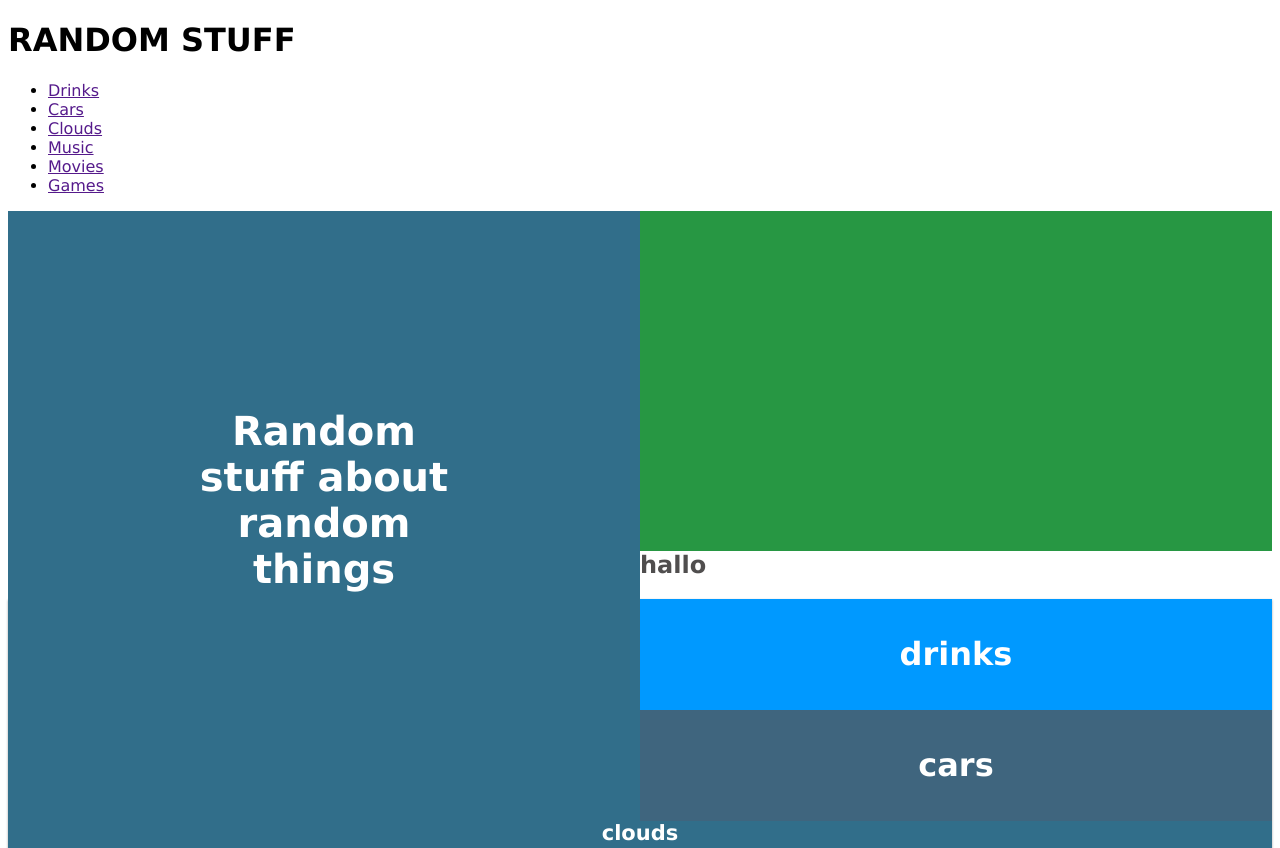
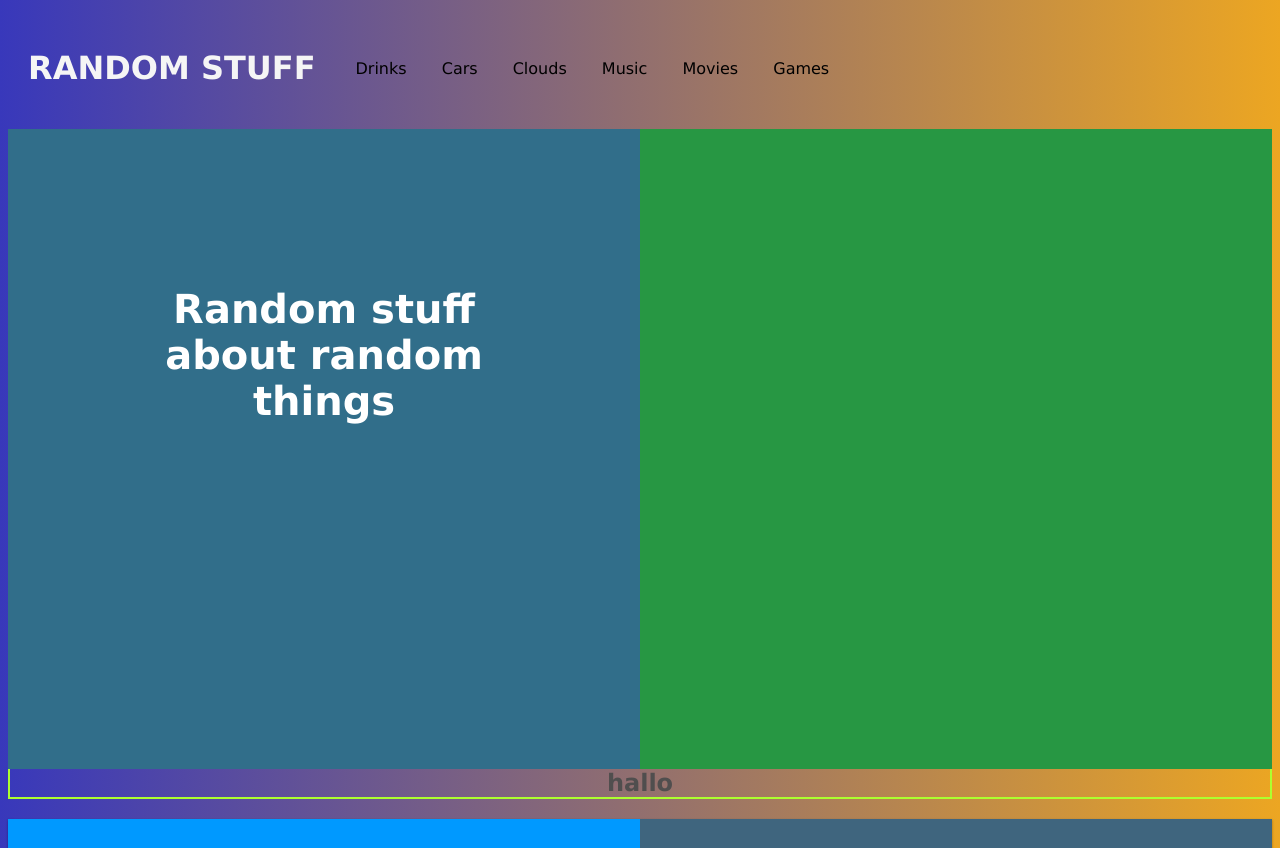
Before and after one commit to AndreMarin0/HUMCOM1_IDA2_20212022, a plain HTML site: page INDEX.html in a window 1280 px wide. Shown: the top 848 px of the page. Drawn offline with Linux system fonts and the light colour scheme.

Commit message:
Update INDEX.css

```diff
--- a/INDEX.css
+++ b/INDEX.css
@@ -8,17 +8,36 @@
     width: 100%;
     height: auto;
   }
-  .backimage{
-    background-image: url("backimage.jpg") ;
-    background-repeat: no-repeat;
-    background-position:center;
-    background-size:cover ;
+
+  .navbar{
+    display: flex;
+    width: 100%;
+    align-items: center;
+    padding: 20px;
+    color: whitesmoke;
+  }
+  nav ul li{
+    list-style: none;
+    display: inline-block;
+    margin-right: 30px;
+  }
+  nav ul li a{
+    text-decoration: none;
+    color: #000;
+    font-size: 14;
+  }
+  body{
+    background-image: linear-gradient(to right, rgb(56, 56, 187),rgb(236, 166, 34));
   }
   .color{
     color: #504e4e;
+    text-align: center;
+    border: 2px solid greenyellow;
+    margin: o auto;
   }
   .box1 {
     background-color: #0099ff;
+    min-height: 100vh;
     color: #ffffff;
     padding: 15px;
     float:left;
@@ -26,6 +45,7 @@
   }
   .box2 {
     background-color: #3f657e;
+    min-height: 100vh;
     color: #ffffff;
     padding: 15px;
     float:left;
@@ -33,15 +53,18 @@
   }
   .frontpage{
     background-color: #316e8a;
-    padding: 170px;
+    height: 80vh;
+    padding: 130px;
     font-size: 20px;
     color: #ffffff;
     text-align: center;
     float: left;
+    overflow:hidden;
   }
   .frontpage1{
     background-color: #279743;
-    padding: 170px;
+    height: 80vh;
+    padding: 130px;
     font-size: 20px;
     color: #ffffff;
     text-align: center;
```
